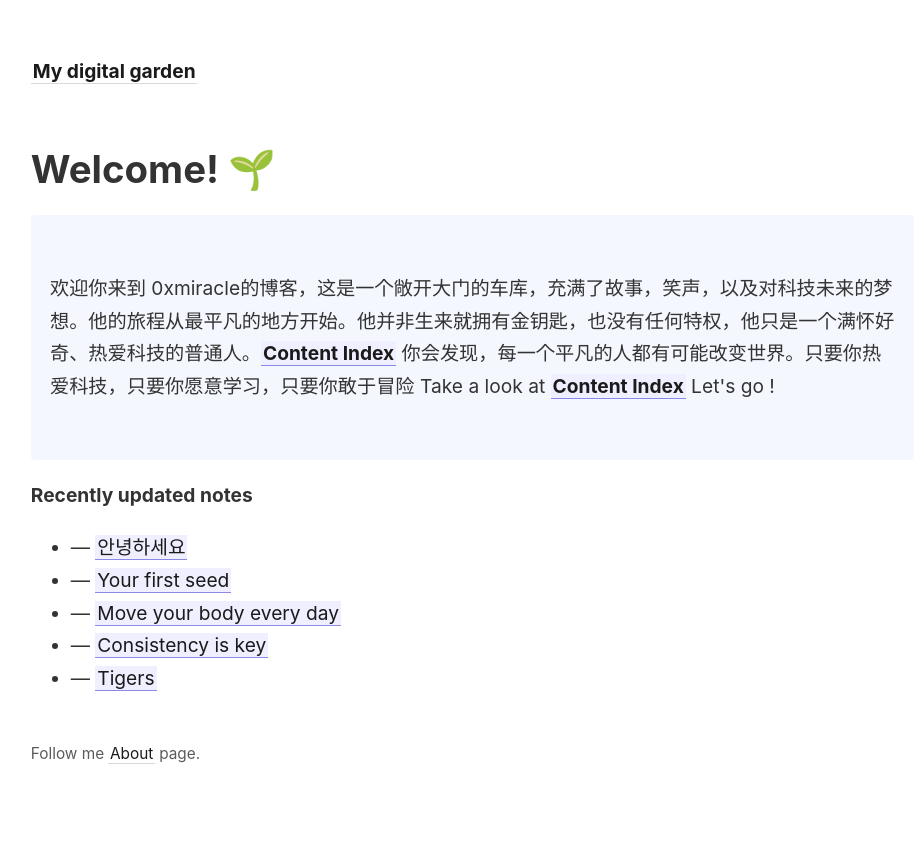
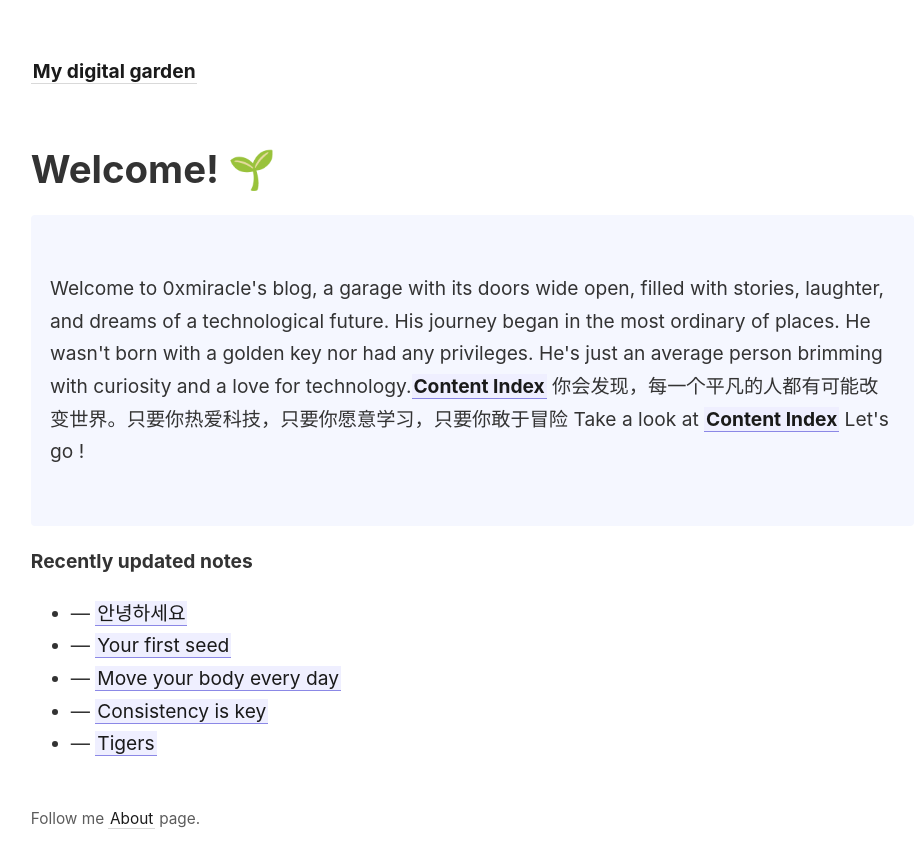
Before and after one commit to lkyxuan/bbbblog, a Jekyll site: the page built from _pages/index.md, in a window 1280 px wide. Shown: the top 868 px of the page, without its empty margins (46-970 px from the left). Built offline with Jekyll 4.4.1, drawn with Linux system fonts in a browser that asks for light colours.

Commit message:
vault backup: 2023-07-14 04:03:36
Affected files:
_pages/index.md

```diff
--- a/_pages/index.md
+++ b/_pages/index.md
@@ -10,7 +10,7 @@ permalink: /
 <p style="padding: 3em 1em; background: #f5f7ff; border-radius: 4px;">
 
 
-  欢迎你来到 0xmiracle的博客，这是一个敞开大门的车库，充满了故事，笑声，以及对科技未来的梦想。他的旅程从最平凡的地方开始。他并非生来就拥有金钥匙，也没有任何特权，他只是一个满怀好奇、热爱科技的普通人。<span style="font-weight: bold">[[Content Index]]</span> 你会发现，每一个平凡的人都有可能改变世界。只要你热爱科技，只要你愿意学习，只要你敢于冒险
+  Welcome to 0xmiracle's blog, a garage with its doors wide open, filled with stories, laughter, and dreams of a technological future. His journey began in the most ordinary of places. He wasn't born with a golden key nor had any privileges. He's just an average person brimming with curiosity and a love for technology.<span style="font-weight: bold">[[Content Index]]</span> 你会发现，每一个平凡的人都有可能改变世界。只要你热爱科技，只要你愿意学习，只要你敢于冒险
   Take a look at <span style="font-weight: bold">[[Content Index]]</span> Let's go !
 
 
```
